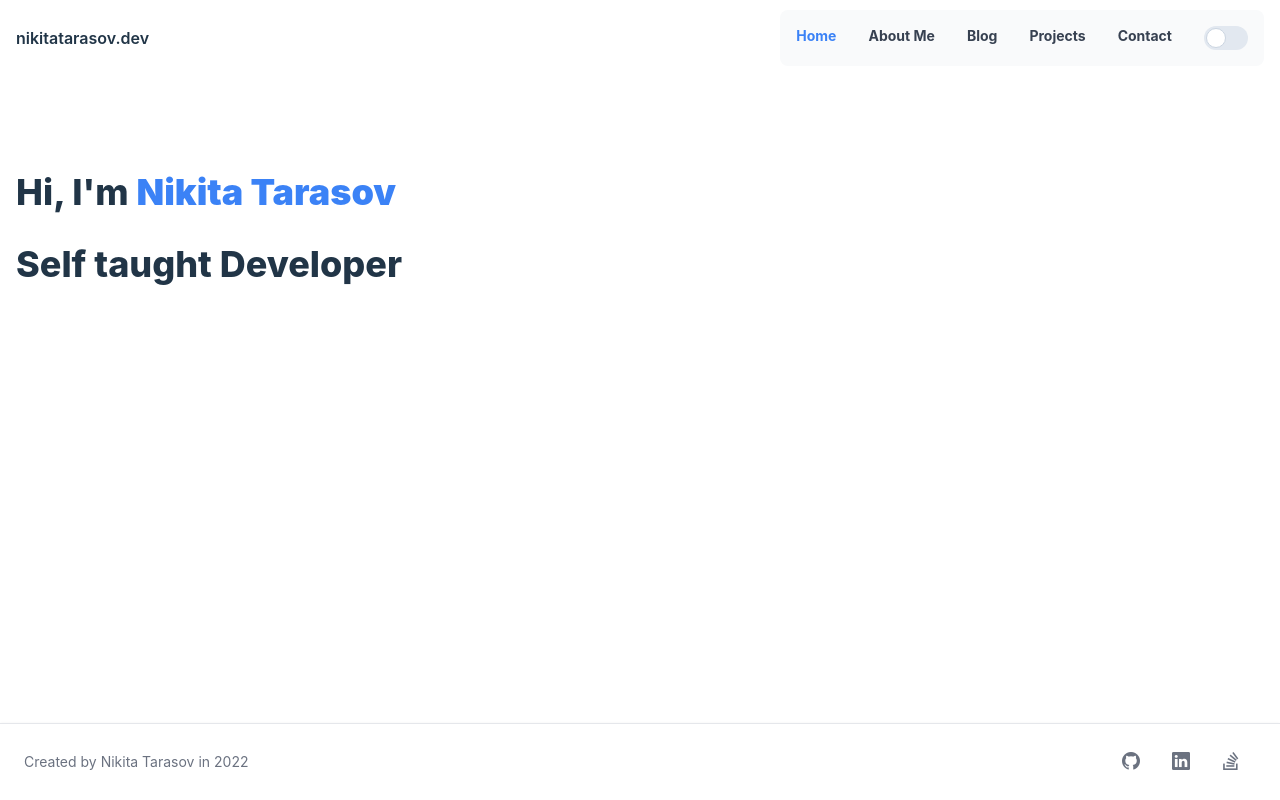
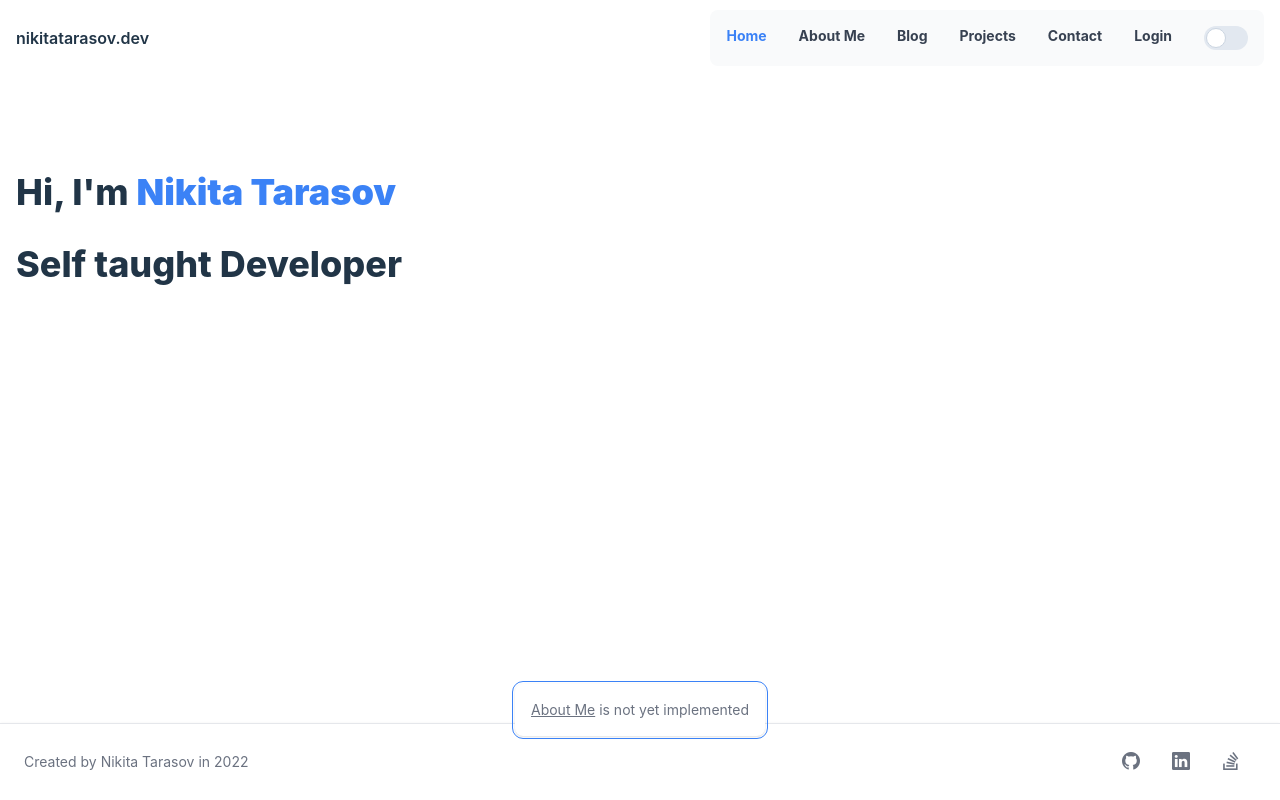
Before and after one commit to nikita-t1/vue-project, a Vue app: page / in a window 1280 px wide. Both pictures are taken after a click on the link "About Me". Built offline with nearby package versions, Linux system fonts and the light colour scheme.

Commit message:
Added Pinia and created a 'not implemented' Alert

```diff
--- a/package.json
+++ b/package.json
@@ -9,8 +9,7 @@
     "preview": "vite preview"
   },
   "dependencies": {
-    "axios": "^0.27.2",
-    "axois": "^0.0.1-security",
+    "pinia": "^2.0.22",
     "vue": "^3.2.37"
   },
   "devDependencies": {
--- a/src/App.vue
+++ b/src/App.vue
@@ -2,6 +2,10 @@
 import AboutMe from './components/AboutMe.vue'
 import TopBar from './components/TopBar.vue'
 import Footer from './components/Footer.vue'
+import { useNotImplementedAlertStore } from './stores/notImplementedAlert'
+
+const store = useNotImplementedAlertStore()
+store.$reset()
 
 </script>
 
@@ -10,5 +14,16 @@ import Footer from './components/Footer.vue'
     <TopBar />
     <AboutMe />
     <Footer />
+    <div v-for="count in store.count" class="grid place-items-center">
+
+      <div class=" absolute z-40  items-center mx-auto text-center p-4 max-w-xs outline-blue-500 outline-none outline-1 text-gray-500 bg-white rounded-lg shadow dark:text-gray-400 dark:bg-gray-800" :style="{ 'bottom': (count *4) + 'rem' }" role="alert">
+          <div class="text-sm font-normal text-center">
+            <span class="underline">{{store.alertTextList[count-1]}}</span> is not yet implemented
+          </div>
+
+      </div>
+
+
+    </div>
   </div>
 </template>
--- a/src/components/TopBar.vue
+++ b/src/components/TopBar.vue
@@ -16,16 +16,19 @@
                         <a href="#" class="font-bold block py-2 pr-4 pl-3 text-white rounded md:bg-transparent md:text-blue-500 md:p-0 dark:text-white" aria-current="page">Home</a>
                     </li>
                     <li>
-                        <a href="#" onclick="{{}}">About Me</a>
+                        <a href="#" @click="showAlert( $event)">About Me</a>
                     </li>
                     <li>
-                        <a href="#">Blog</a>
+                        <a href="#" @click="showAlert( $event)">Blog</a>
                     </li>
                     <li>
-                        <a href="#">Projects</a>
+                        <a href="#" @click="showAlert( $event)">Projects</a>
                     </li>
                     <li>
-                        <a href="#">Contact</a>
+                        <a href="#" @click="showAlert( $event)">Contact</a>
+                    </li>
+                    <li>
+                        <a href="#" @click="showAlert( $event)">Login</a>
                     </li>
                     <label for="toggle" class="inline-flex relative items-center cursor-pointer">
                     <input type="checkbox" id="toggle" class="sr-only peer">
@@ -40,9 +43,18 @@
 </template>
 
 
-<!-- <script script lang="ts">
+<script lang="ts">
+import { useNotImplementedAlertStore } from '../stores/notImplementedAlert'
+export default {
+    setup(){
+        function showAlert(event: any){
+            useNotImplementedAlertStore().showAlert(event.target.innerHTML)
+        }
+        return {showAlert}
+    }
+}
 
-</script> -->
+</script>
 
 <style scoped>
 
--- a/src/main.ts
+++ b/src/main.ts
@@ -1,5 +1,10 @@
 import { createApp } from 'vue'
 import './style.css'
 import App from './App.vue'
+import { createPinia } from 'pinia'
 
-createApp(App).mount('#app')
+const pinia = createPinia()
+const app = createApp(App)
+
+app.use(pinia)
+app.mount('#app')
--- /dev/null
+++ b/src/stores/notImplementedAlert.ts
@@ -0,0 +1,19 @@
+import { defineStore, acceptHMRUpdate } from 'pinia'
+
+export const useNotImplementedAlertStore = defineStore('notImplementedAlert', {
+    state: () => ({
+      count: 0,
+      alertTextList: [] as string[]
+    }),
+    actions: {
+      // since we rely on `this`, we cannot use an arrow function
+      showAlert(alertText: string) {
+        this.count++
+        this.alertTextList.push(alertText)
+        setTimeout(() => {
+          this.count--
+          this.alertTextList.pop()
+        }, 10000)
+      },
+    },
+  })
```
Also changed, not shown: 1 other file (tests, documents, lock files or other folders).
